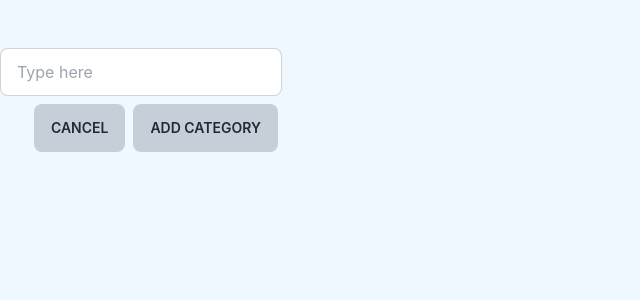
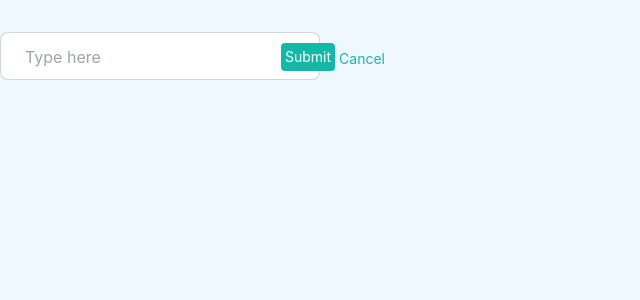
Before and after one commit to mamun-opu/to-do, a React (Create React App) app: page / in a window 1280 px wide. Both pictures are taken after a click on the button "ADD NEW CATEGORY". Shown: the top 300 px of the page, without its empty margins (0-640 px from the left). Built offline with nearby package versions, Linux system fonts and the light colour scheme.

Commit message:
category input design

```diff
--- a/package.json
+++ b/package.json
@@ -17,6 +17,7 @@
     "daisyui": "^2.33.0",
     "react": "^17.0.2",
     "react-dom": "^17.0.2",
+    "react-hook-form": "^7.38.0",
     "react-router-dom": "^6.0.2",
     "react-scripts": "^5.0.1",
     "typescript": "^4.5.2",
--- a/src/components/CRUD/CreateNewTask.tsx
+++ b/src/components/CRUD/CreateNewTask.tsx
@@ -1,3 +1,12 @@
+import {
+  faCubesStacked,
+  faLayerGroup,
+  faList,
+  faList12,
+  faListAlt,
+  faListCheck,
+} from "@fortawesome/free-solid-svg-icons";
+import { FontAwesomeIcon } from "@fortawesome/react-fontawesome";
 import { useContext, useState } from "react";
 import { ITodo, TaskContext } from "../../App";
 import NewTaskInput from "./NewTaskInput";
@@ -12,20 +21,22 @@ export interface ICreateNewTask {
 }
 
 const CreateNewTask = ({ categoryName }: ICreateNewTask) => {
-  const { errorMessage, setErrorMessage, todoList, setTodoList } = useContext(TaskContext);
+  const { errorMessage, setErrorMessage, todoList, setTodoList } =
+    useContext(TaskContext);
+  const [isAddTask, setIsAddTask] = useState(false);
   const [todo, setTodo] = useState<ITask>({
     name: "",
     category: categoryName,
   });
 
-  const createNewTask = (e: any ) => {
+  const createNewTask = (e: any) => {
     e.preventDefault();
     if (!addNewTask) {
       return;
     }
-    if(!setErrorMessage) return;
-    if(!todoList) return;
-    if(!setTodoList) return;
+    if (!setErrorMessage) return;
+    if (!todoList) return;
+    if (!setTodoList) return;
     addNewTask(todo, setErrorMessage, todoList, setTodoList);
 
     // setTodo({name: '', category: ''})
@@ -33,14 +44,23 @@ const CreateNewTask = ({ categoryName }: ICreateNewTask) => {
       ...todo,
       name: "",
     });
+    setIsAddTask(false);
   };
 
   return (
-    <div>
-      <span style={{ fontWeight: "bold", fontSize: "larger", color: "maroon" }}>
+    <div className="w-96 max-w-xs mt-8">
+      {/* <span style={{ fontWeight: "bold", fontSize: "larger", color: "maroon" }}>
         {errorMessage}
-      </span>
-
+      </span> */}
+      {!isAddTask ? (
+        <button
+          onClick={() => setIsAddTask(true)}
+          className="btn w-96 btn-block"
+        >
+          <FontAwesomeIcon icon={faListCheck} />
+          <span className="ml-3">Add new Task</span>{" "}
+        </button>
+      ) : (
         <NewTaskInput
           categoryName={categoryName}
           todo={todo}
@@ -48,7 +68,25 @@ const CreateNewTask = ({ categoryName }: ICreateNewTask) => {
           buttonInputValue="add"
           handleSubmit={createNewTask}
         />
+      )}
     </div>
+    //   <div className="w-96 max-w-xs mt-8">
+    //   {!isAddList ? (
+    //     <button onClick={() => setIsAddList(true)} className="btn btn-block">
+    //       <FontAwesomeIcon icon={faLayerGroup} />
+    //       <span className="ml-3">Add new Category</span>
+    //     </button>
+    //   ) : (
+    //     <TextInput
+    //       name={categoryName}
+    //       setName={setCategoryName}
+    //       buttonInputValue="add category"
+    //       handleSubmit={createNewCategory}
+    //       isAddList = {isAddList}
+    //       setIsAddList = {setIsAddList}
+    //     />
+    //   )}
+    // </div>
   );
 };
 
--- a/src/components/CRUD/CreateTaskCategory.tsx
+++ b/src/components/CRUD/CreateTaskCategory.tsx
@@ -24,7 +24,7 @@ const CreateTaskCategory = () => {
   };
 
   return (
-    <div className="w-92 max-w-xs mt-8">
+    <div className="w-96 max-w-xs mt-8">
       {!isAddList ? (
         <button onClick={() => setIsAddList(true)} className="btn btn-block">
           <FontAwesomeIcon icon={faLayerGroup} />
--- a/src/components/CRUD/NewTaskInput.tsx
+++ b/src/components/CRUD/NewTaskInput.tsx
@@ -30,9 +30,6 @@ const NewTaskInput = ({ categoryName, todo, setTodo, handleSubmit, buttonInputVa
 
     return (
         <form onSubmit={handleSubmit}>
-            <label>
-            <span style = {{fontSize: 'larger', fontWeight: 'bold', marginRight: '15px'}}>Name:</span>
-            </label>
             <input
                 type="text"
                 name="name"
--- a/src/components/CRUD/TextInput.tsx
+++ b/src/components/CRUD/TextInput.tsx
@@ -7,7 +7,7 @@ export interface ICategoryInput {
   buttonInputValue: string;
   handleSubmit: (value: any) => void;
   isAddList?: boolean;
-  setIsAddList?:(value: boolean) => void;
+  setIsAddList?: (value: boolean) => void;
 }
 const Form = ({
   name,
@@ -15,36 +15,64 @@ const Form = ({
   handleSubmit,
   buttonInputValue,
   isAddList,
-  setIsAddList
+  setIsAddList,
 }: ICategoryInput) => {
   const { categoryCreateError } = useContext(TaskContext);
 
   return (
-    <form onSubmit={handleSubmit}>
-      <label>
-        <div className="form-control w-full max-w-xs">
-          <label className="label">
-          <span className="label-text text-red-600">{categoryCreateError}</span>
-          </label>
+    // <form onSubmit={handleSubmit}>
+    //   <label>
+    //     <div className="form-control w-full max-w-xs">
+    //       {/* <label className="label">
+    //         <span className="label-text text-red-600">
+    //           {categoryCreateError}
+    //         </span>
+    //       </label> */}
+    //       <input
+    //         type="text"
+    //         value={name}
+    //         placeholder="Type here"
+    //         className="input input-bordered w-full max-w-xs"
+    //         onChange={(e) => setName(e.target.value)}
+    //       />
+
+    //       <button
+    //         onClick={() => setIsAddList && setIsAddList(false)}
+    //         className="btn btn-active btn-ghost"
+    //       >
+    //         Cancel
+    //       </button>
+    //       <button type="submit" className="btn btn-active ml-2 btn-ghost">
+    //         {buttonInputValue}
+    //       </button>
+    //     </div>
+    //   </label>
+    // </form>
+
+    <form className="w-full input input-bordered" onSubmit={handleSubmit}>
+      <div className="flex items-center py-2">
         <input
+          className="appearance-none bg-transparent border-none text-white pb-2 px-2 focus:outline-none"
           type="text"
           value={name}
           placeholder="Type here"
-            className="input input-bordered w-full max-w-xs"
+          aria-label="Full name"
           onChange={(e) => setName(e.target.value)}
         />
-
-          <label className="label">
-            <span className="label-text-alt"></span>
-            <span className="label-text-alt">
-              <button onClick={() => setIsAddList && setIsAddList(false)} className="btn btn-active btn-ghost">Cancel</button>
-              <button type="submit" className="btn btn-active ml-2 btn-ghost">
-                {buttonInputValue}
+        <button
+          className="flex-shrink-0 bg-teal-500 hover:bg-teal-700 border-teal-500 hover:border-teal-700 text-sm border-4 text-white mb-2 rounded"
+          type="submit"
+        >
+          Submit
         </button>
-            </span>
-          </label>
+        <button
+          className="flex-shrink-0 border-transparent border-4 text-teal-500 hover:text-teal-800 text-sm py-1 mb-1 rounded"
+          type="button"
+          onClick={() => setIsAddList && setIsAddList(false)}
+        >
+          Cancel
+        </button>
       </div>
-      </label>
     </form>
   );
 };
--- a/src/components/Visualization/ShowAllTasks.tsx
+++ b/src/components/Visualization/ShowAllTasks.tsx
@@ -14,7 +14,7 @@ const ShowAllTasks = () => {
         {categoryList?.map((category) => {
           return (
             <div className="m-8 p-3 border border-sky-500">
-              <button className="btn btn-block">{category}</button>
+              <button className="btn btn-block w-96">{category}</button>
               <div className="divider">X</div>
               <div>
                 {todoList && setTodoList && setCount
```
Also changed, not shown: 2 other files (tests, documents, lock files or other folders). Lines whose indentation alone changed are shown as unchanged.
